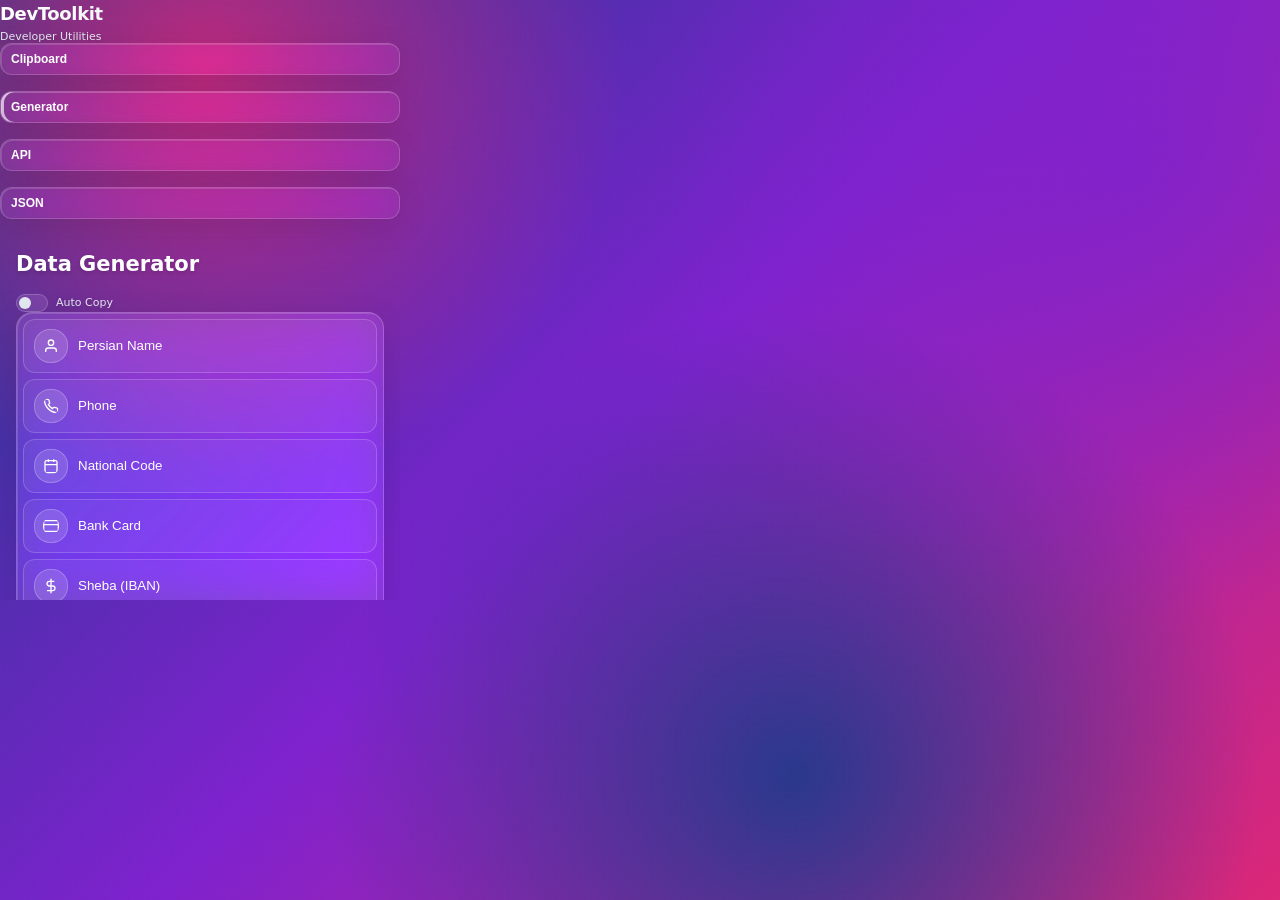
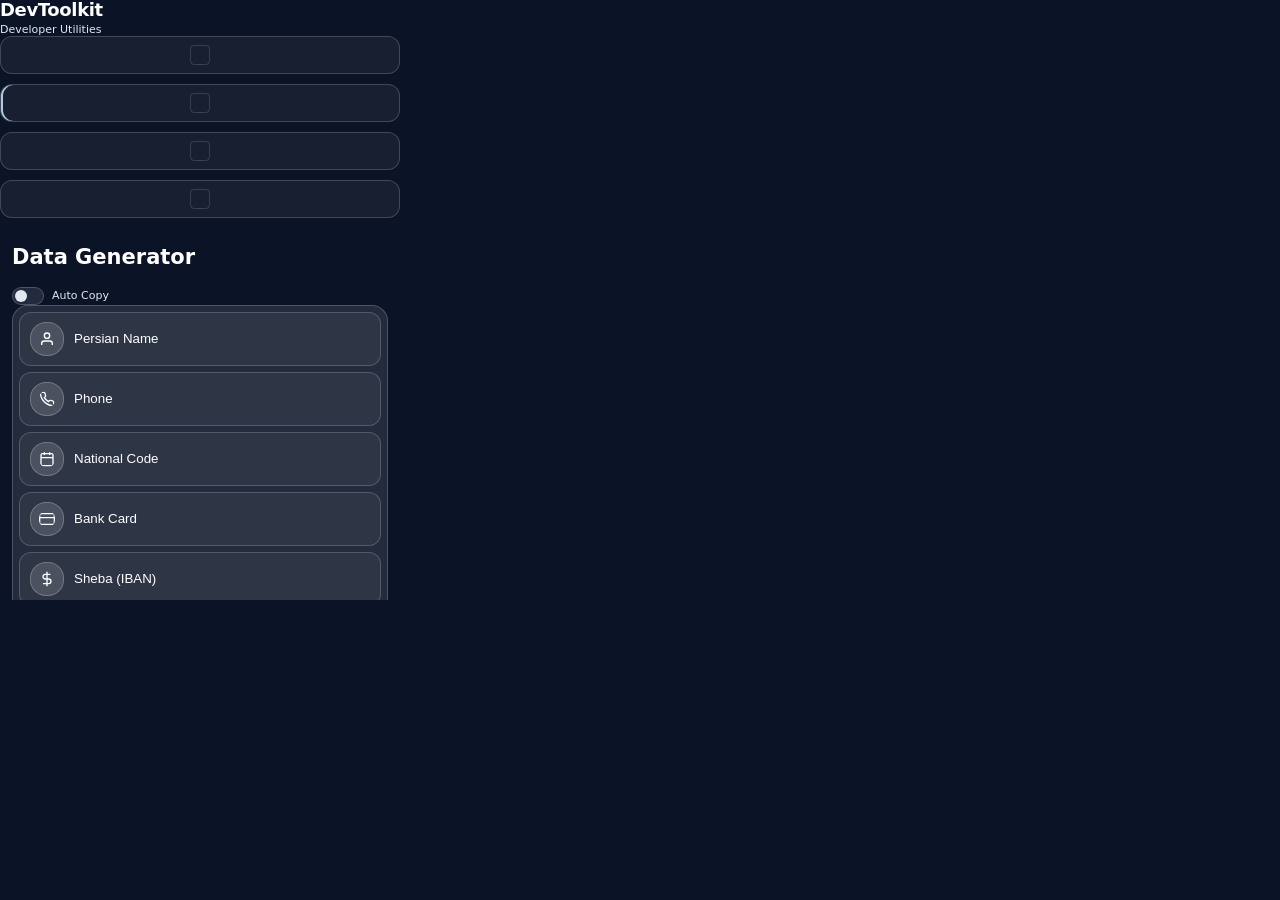

Compact popup chrome and tool rail

--- a/popup.css
+++ b/popup.css
@@ -157,7 +157,7 @@ body {
   width: 400px;
   height: 600px; /* Fixed height for consistency */
   margin: 0;
-  background-color: var(--color-bg);
+  background: var(--color-bg);
   color: var(--color-text);
   font-family: var(--font-sans);
   font-size: var(--font-size-base);
@@ -185,7 +185,7 @@ body {
 
 /* --- Header --- */
 .app-header {
-  padding: var(--space-6) var(--space-9) var(--space-5);
+  padding: var(--space-4) var(--space-8) var(--space-3);
   background: var(--color-bg);
   border-bottom: 1px solid var(--color-border);
   display: flex;
@@ -226,14 +226,8 @@ body {
 
 /* --- Command Navigation --- */
 .command-bar {
-  padding: var(--space-7) var(--space-8) var(--space-8);
-  background:
-    radial-gradient(
-      circle at top left,
-      var(--color-accent-glow),
-      transparent 34%
-    ),
-    var(--color-bg);
+  padding: var(--space-4) var(--space-8);
+  background: var(--color-bg);
   border-bottom: 1px solid var(--color-border);
 }
 
@@ -241,7 +235,7 @@ body {
   display: flex;
   align-items: center;
   gap: var(--space-5);
-  min-height: 42px;
+  min-height: 36px;
   padding: 0 var(--space-6);
   background: var(--color-surface);
   border: 1px solid var(--color-border);
@@ -285,16 +279,17 @@ body {
 
 .workspace-shell {
   display: grid;
-  grid-template-columns: 118px minmax(0, 1fr);
+  grid-template-columns: 48px minmax(0, 1fr);
   background: var(--color-bg);
 }
 
 .tool-rail {
   min-height: 0;
-  padding: var(--space-8) var(--space-5) var(--space-8) var(--space-8);
+  padding: var(--space-5) var(--space-3);
   overflow-y: auto;
   border-right: 1px solid var(--color-border);
-  background: linear-gradient(180deg, var(--color-surface-panel-soft), var(--color-bg));
+  background: var(--color-bg);
+  transition: padding var(--transition-base);
 }
 
 .workspace-panel {
@@ -307,7 +302,7 @@ body {
 .tabs {
   display: flex;
   flex-direction: column;
-  gap: var(--space-8);
+  gap: var(--space-5);
 }
 
 .tab-group {
@@ -319,6 +314,7 @@ body {
 
 .tab-group-title {
   margin: 0;
+  overflow: hidden;
   color: var(--color-text-muted);
   font-size: var(--font-size-2xs);
   font-weight: var(--font-weight-bold);
@@ -328,11 +324,12 @@ body {
 
 .tab-btn {
   width: 100%;
-  min-height: 32px;
+  min-height: 34px;
   background: var(--color-surface-translucent);
   border: 1px solid var(--color-border);
   border-radius: var(--radius-md);
-  padding: var(--space-4) var(--space-5);
+  padding: var(--space-4);
+  justify-content: center;
   color: var(--color-text-muted);
   font-size: var(--font-size-sm);
   font-weight: var(--font-weight-semibold);
@@ -343,6 +340,62 @@ body {
   align-items: center;
   gap: var(--space-4);
   text-align: left;
+}
+
+.tab-btn::before {
+  content: attr(data-icon);
+  display: inline-grid;
+  place-items: center;
+  width: 18px;
+  height: 18px;
+  flex: 0 0 18px;
+  border: 1px solid var(--color-border-muted);
+  border-radius: var(--radius-sm);
+  color: var(--color-text);
+  font-size: var(--font-size-2xs);
+  font-weight: var(--font-weight-bold);
+  line-height: 1;
+  text-transform: uppercase;
+}
+
+.tab-btn span,
+.tab-group-title {
+  position: absolute;
+  width: 1px;
+  height: 1px;
+  margin: -1px;
+  overflow: hidden;
+  clip: rect(0 0 0 0);
+  white-space: nowrap;
+}
+
+.workspace-shell:has(.tool-rail:hover),
+.workspace-shell:has(.tool-rail:focus-within) {
+  grid-template-columns: 132px minmax(0, 1fr);
+}
+
+.tool-rail:hover,
+.tool-rail:focus-within {
+  padding-inline: var(--space-5);
+}
+
+.tool-rail:hover .tab-group-title,
+.tool-rail:focus-within .tab-group-title,
+.tool-rail:hover .tab-btn span,
+.tool-rail:focus-within .tab-btn span {
+  position: static;
+  width: auto;
+  height: auto;
+  margin: 0;
+  overflow: visible;
+  clip: auto;
+  white-space: normal;
+}
+
+.tool-rail:hover .tab-btn,
+.tool-rail:focus-within .tab-btn {
+  justify-content: flex-start;
+  padding-inline: var(--space-4);
 }
 
 .tab-btn:hover {
@@ -380,7 +433,7 @@ body {
   flex: 1;
   min-height: 0;
   overflow-y: auto;
-  padding: var(--space-8);
+  padding: var(--space-5) var(--space-6);
   animation: fadeIn var(--transition-fast);
 }
 .tab-content.active {
@@ -1819,7 +1872,9 @@ textarea {
 
 
 @media (max-width: 380px) {
-  .workspace-shell {
+  .workspace-shell,
+  .workspace-shell:has(.tool-rail:hover),
+  .workspace-shell:has(.tool-rail:focus-within) {
     grid-template-columns: 1fr;
   }
 
@@ -1832,6 +1887,17 @@ textarea {
     display: grid;
     grid-template-columns: repeat(3, minmax(0, 1fr));
     gap: var(--space-5);
+  }
+
+  .tab-btn span,
+  .tab-group-title {
+    position: static;
+    width: auto;
+    height: auto;
+    margin: 0;
+    overflow: visible;
+    clip: auto;
+    white-space: normal;
   }
 }
 
@@ -2087,4 +2153,64 @@ select:focus {
 .output-block,
 .result-output {
   background: rgba(6, 14, 32, 0.48);
+}
+
+
+/* --- Compact Linear popup refinement --- */
+body {
+  background: var(--color-bg);
+  text-shadow: none;
+}
+
+body::before {
+  content: none;
+}
+
+.app-header,
+.command-bar,
+.workspace-shell,
+.tool-rail,
+#api-tester-body {
+  background: var(--color-bg);
+}
+
+.app-header,
+.command-bar {
+  backdrop-filter: none;
+  -webkit-backdrop-filter: none;
+}
+
+.title {
+  line-height: var(--line-height-tight);
+  background: none;
+  color: var(--color-text);
+  -webkit-text-fill-color: currentColor;
+}
+
+.command-input-wrap,
+.context-pill,
+.tab-btn,
+.panel-card,
+.gen-container,
+.clipboard-settings,
+.textarea-field,
+input[type="text"],
+input[type="search"],
+input[type="number"],
+textarea,
+select {
+  box-shadow: none;
+  backdrop-filter: none;
+  -webkit-backdrop-filter: none;
+}
+
+.command-input-wrap:focus-within,
+input:focus,
+textarea:focus,
+select:focus {
+  box-shadow: none;
+}
+
+.tab-btn.active {
+  box-shadow: inset 2px 0 0 var(--color-accent);
 }
